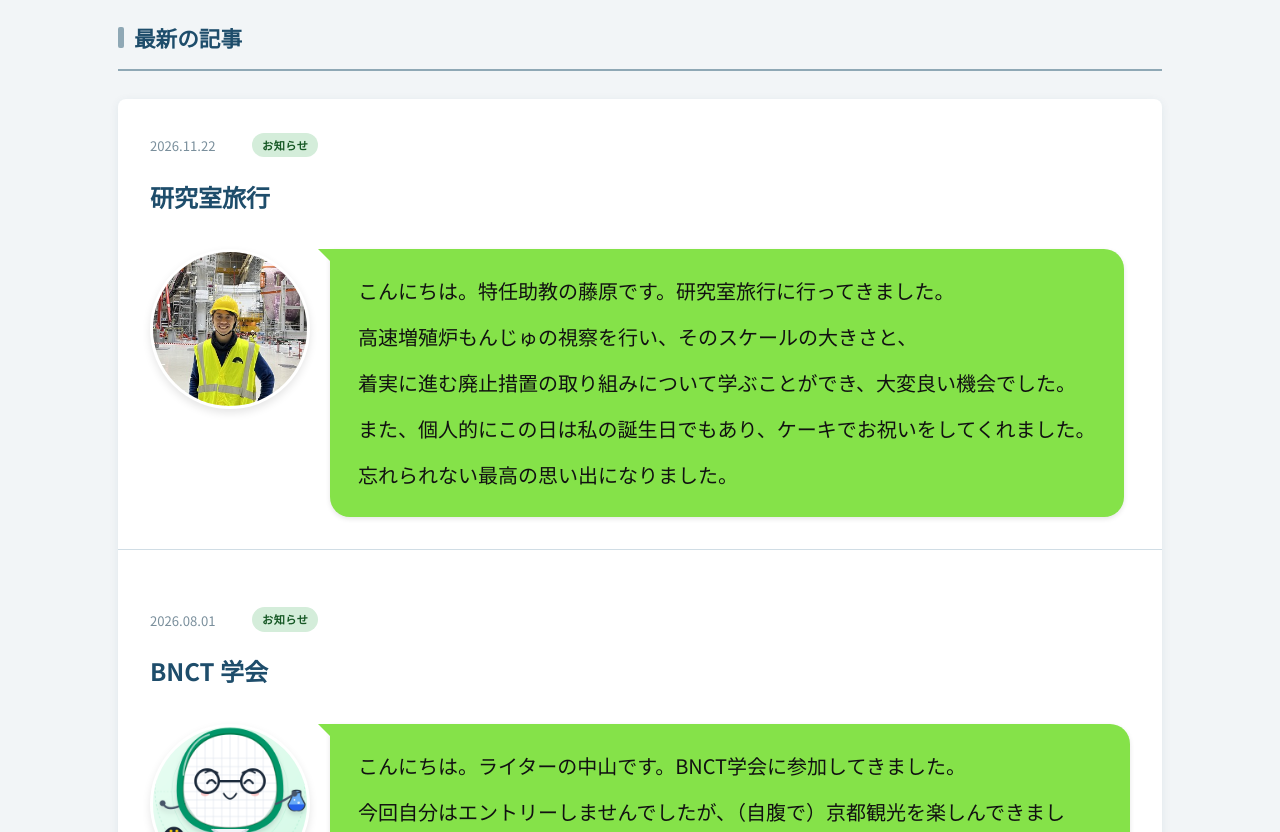
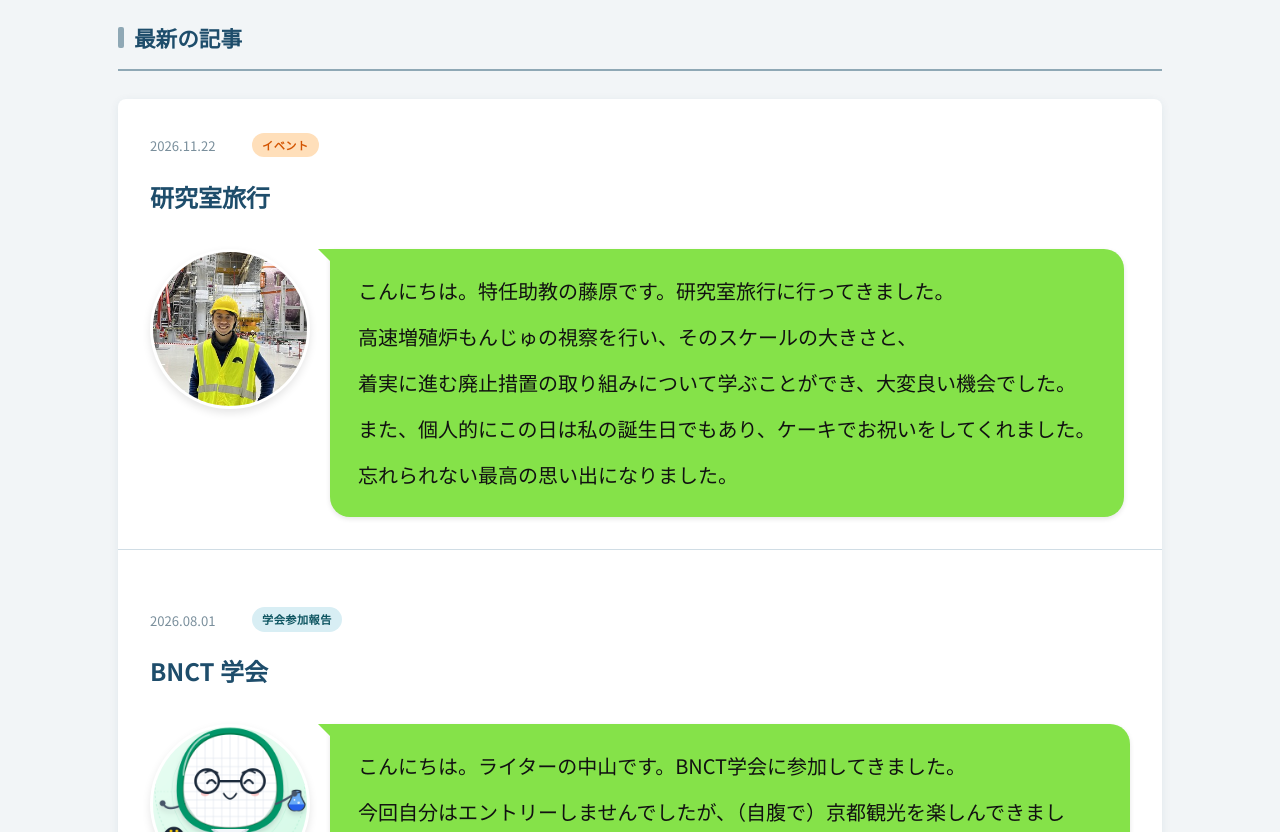
Before and after one commit to Yoshihashi-lab/website, a plain HTML site: page blog.html in a window 1280 px wide. Shown: the part 440-1272 px from the top of the page. Drawn offline with Linux system fonts and the light colour scheme.

Commit message:
Update blog.html

```diff
--- a/blog.html
+++ b/blog.html
@@ -53,7 +53,7 @@
         <article class="news-item" style="display: block; padding: 32px; margin-bottom: 24px;">
             <div style="margin-bottom: 16px; display: flex; align-items: center; gap: 12px;">
               <span class="news-date">2026.11.22</span>
-              <span class="news-tag tag-event" style="margin: 0;">お知らせ</span>
+              <span class="news-tag tag-practice" style="margin: 0;">イベント</span>
             </div>
             <h3 style="font-size: 1.5rem; margin-bottom: 20px; color: var(--color-primary);">研究室旅行</h3>
 
@@ -82,7 +82,7 @@
           <article class="news-item" style="display: block; padding: 32px; margin-bottom: 24px;">
             <div style="margin-bottom: 16px; display: flex; align-items: center; gap: 12px;">
               <span class="news-date">2026.08.01</span>
-              <span class="news-tag tag-event" style="margin: 0;">お知らせ</span>
+              <span class="news-tag tag-news" style="margin: 0;">学会参加報告</span>
             </div>
             <h3 style="font-size: 1.5rem; margin-bottom: 20px; color: var(--color-primary);">BNCT 学会</h3>
 
```
